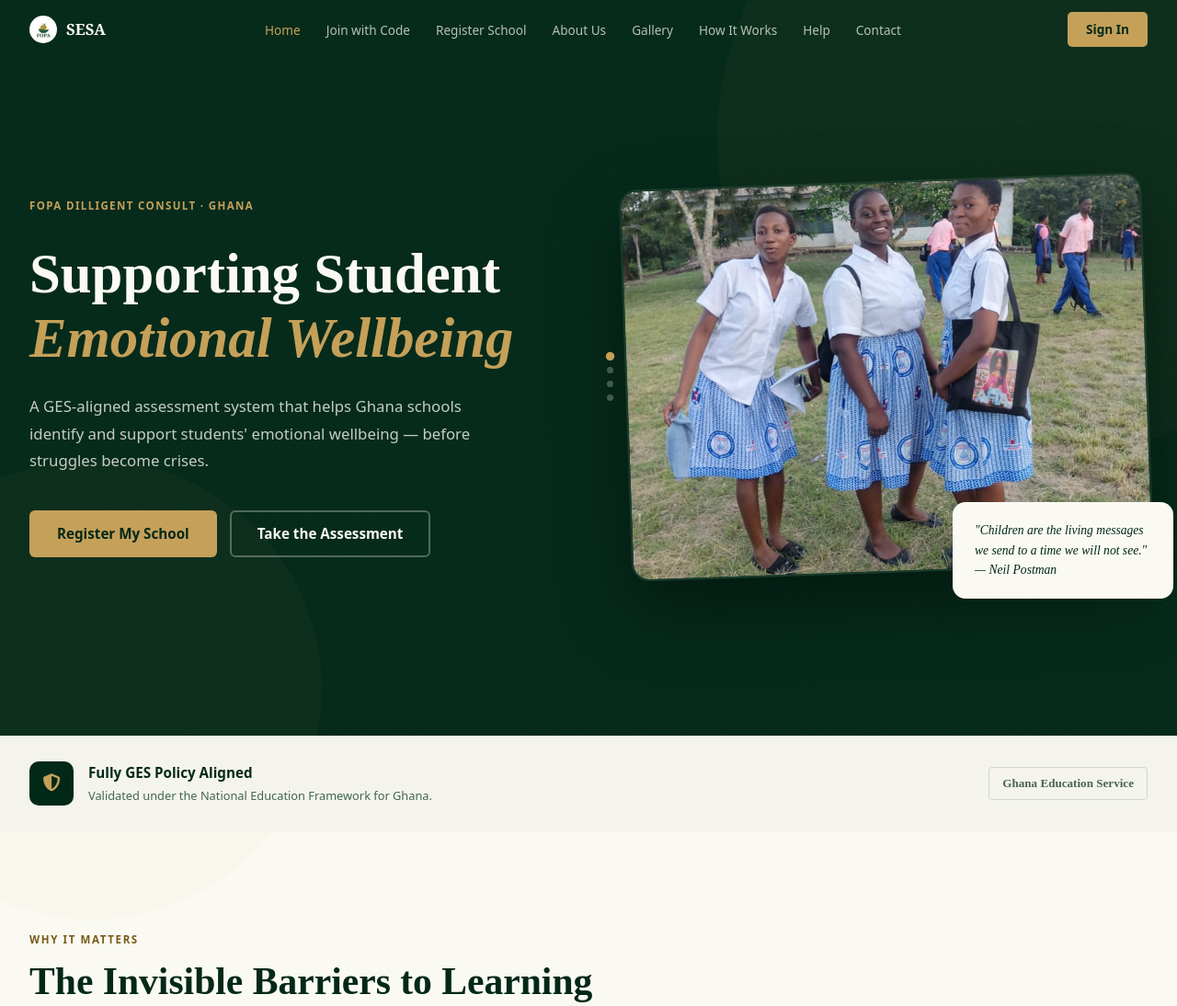
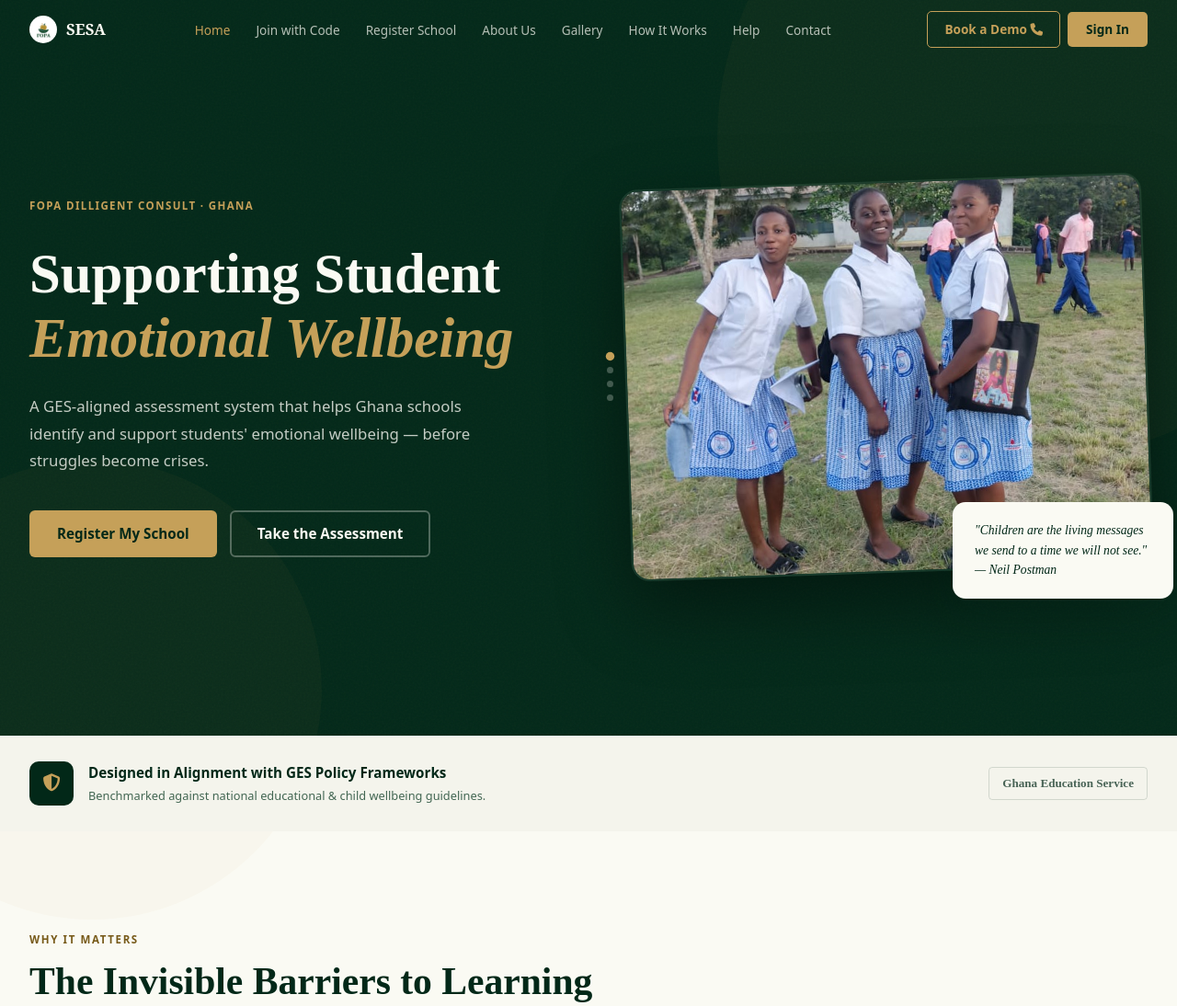
Before and after one commit to attastudy7-sudo/SESA-REFACTORED, a Flask app: page / in a window 1280 px wide. Shown: the top 1094 px of the page at 92% size. Run offline with Flask 3, Linux system fonts and the light colour scheme.

Commit message:
Add Book a Demo CTA and soften compliance claims on landing pages

```diff
--- a/app/templates/main/_pub_nav.html
+++ b/app/templates/main/_pub_nav.html
@@ -14,7 +14,10 @@
       <li><a href="{{ url_for('main.school_guide') }}" {% if request.endpoint == 'main.school_guide' %}class="nav-active"{% endif %}>Help</a></li>
       <li><a href="{{ url_for('main.contact') }}" {% if request.endpoint == 'main.contact' %}class="nav-active"{% endif %}>Contact</a></li>
     </ul>
-    <a href="{{ url_for('auth.login') }}" class="btn-nav-in">Sign In</a>
+    <div class="pub-nav-cta">
+      <a href="{{ url_for('main.contact') }}" class="btn-nav-call"> Book a Demo  <i class="fa-solid fa-phone"></i></a>
+      <a href="{{ url_for('auth.login') }}" class="btn-nav-in">Sign In</a>
+    </div>
     <button class="pub-hamburger" id="pubHamburger" aria-label="Open menu">
       <span></span><span></span><span></span>
     </button>
@@ -28,6 +31,7 @@
     <a href="{{ url_for('main.assessment_details') }}" {% if request.endpoint == 'main.assessment_details' %}class="d-active"{% endif %}>How It Works</a>
     <a href="{{ url_for('main.school_guide') }}" {% if request.endpoint == 'main.school_guide' %}class="d-active"{% endif %}>Help</a>
     <a href="{{ url_for('main.contact') }}" {% if request.endpoint == 'main.contact' %}class="d-active"{% endif %}>Contact</a>
+    <a href="{{ url_for('main.contact') }}" class="d-call"> Book a Demo  <i class="fa-solid fa-phone"></i></a>
     <a href="{{ url_for('auth.login') }}" class="d-signin">Sign In →</a>
   </div>
 </nav>
--- a/app/templates/main/_pub_styles.html
+++ b/app/templates/main/_pub_styles.html
@@ -73,9 +73,19 @@ button, input, select, textarea { font-family: inherit; font-size: inherit; }
   font-weight: 700; font-size: .85rem;
   padding: 8px 20px; border-radius: 5px;
   transition: background .2s, transform .15s;
-  white-space: nowrap; margin-left: 8px;
+  white-space: nowrap;
 }
 .btn-nav-in:hover { background: var(--gd); color: #fff; transform: translateY(-1px); }
+.pub-nav-cta { display: flex; align-items: center; gap: 8px; margin-left: 8px; }
+.btn-nav-call {
+  background: transparent; color: var(--g);
+  font-weight: 700; font-size: .85rem;
+  padding: 8px 18px; border-radius: 5px;
+  border: 1px solid var(--g);
+  transition: background .2s, color .2s, transform .15s;
+  white-space: nowrap;
+}
+.btn-nav-call:hover { background: var(--g); color: var(--f); transform: translateY(-1px); }
 .pub-hamburger {
   display: none; flex-direction: column; gap: 5px;
   cursor: pointer; padding: 6px; border: none; background: none;
@@ -93,9 +103,10 @@ button, input, select, textarea { font-family: inherit; font-size: inherit; }
 .pub-drawer a { color: rgba(250,250,243,.8); padding: 12px 16px; border-radius: 6px; font-size: .9rem; font-weight: 500; transition: background .15s, color .15s; display: block; }
 .pub-drawer a:hover { background: rgba(255,255,255,.05); color: var(--iv); }
 .pub-drawer .d-active { color: var(--g); font-weight: 700; }
+.pub-drawer .d-call { color: var(--g); font-weight: 700; }
 .pub-drawer .d-signin { color: var(--g); font-weight: 700; }
 @media (max-width: 768px) {
-  .pub-links, .btn-nav-in { display: none; }
+  .pub-links, .pub-nav-cta { display: none; }
   .pub-hamburger { display: flex; }
 }
 .dim-card-img img { width: 100%; height: 100%; object-fit: cover; display: block; }
--- a/app/templates/main/landing.html
+++ b/app/templates/main/landing.html
@@ -308,8 +308,8 @@
     <div class="ges-left">
       <div class="ges-icon"><i class="fa-solid fa-shield-halved"></i></div>
       <div>
-        <h3>Fully GES Policy Aligned</h3>
-        <p>Validated under the National Education Framework for Ghana.</p>
+        <h3>Designed in Alignment with GES Policy Frameworks</h3>
+        <p>Benchmarked against national educational &amp; child wellbeing guidelines.</p>
       </div>
     </div>
     <div class="ges-logos">
@@ -381,7 +381,7 @@
         <div class="screening-checks">
           <div class="screening-check"><div class="check-dot"><i class="fa-solid fa-check fa-xs"></i></div><span>6 Multi-Dimensional Validated Instruments</span></div>
           <div class="screening-check"><div class="check-dot"><i class="fa-solid fa-check fa-xs"></i></div><span>Context-Specific Ghanaian Norms</span></div>
-          <div class="screening-check"><div class="check-dot"><i class="fa-solid fa-check fa-xs"></i></div><span>GDPR &amp; Ghana Data Protection Compliant</span></div>
+          <div class="screening-check"><div class="check-dot"><i class="fa-solid fa-check fa-xs"></i></div><span>Compliant with Ghana Data Protection Act, 2012 (Act 843)</span></div>
         </div>
       </div>
     </div>
@@ -393,7 +393,7 @@
   <div class="s-wrap">
     <div class="dims-header">
       <div>
-        <span class="s-eyebrow s-eyebrow--left">The Diagnostic Suite</span>
+        <span class="s-eyebrow s-eyebrow--left">The Assessment Suite</span>
         <h2 class="s-h2 s-h2--left" style="margin-bottom:12px;">6 Dimensions of Emotional Safety</h2>
         <p class="s-sub s-sub--left" style="max-width:460px;">Our audit structure categorises emotional well-being into distinct analytical pathways, providing a holistic view of the school's climate.</p>
         <div class="dims-seal"><i class="fa-solid fa-award"></i> Validated Instrument Seal</div>
```
